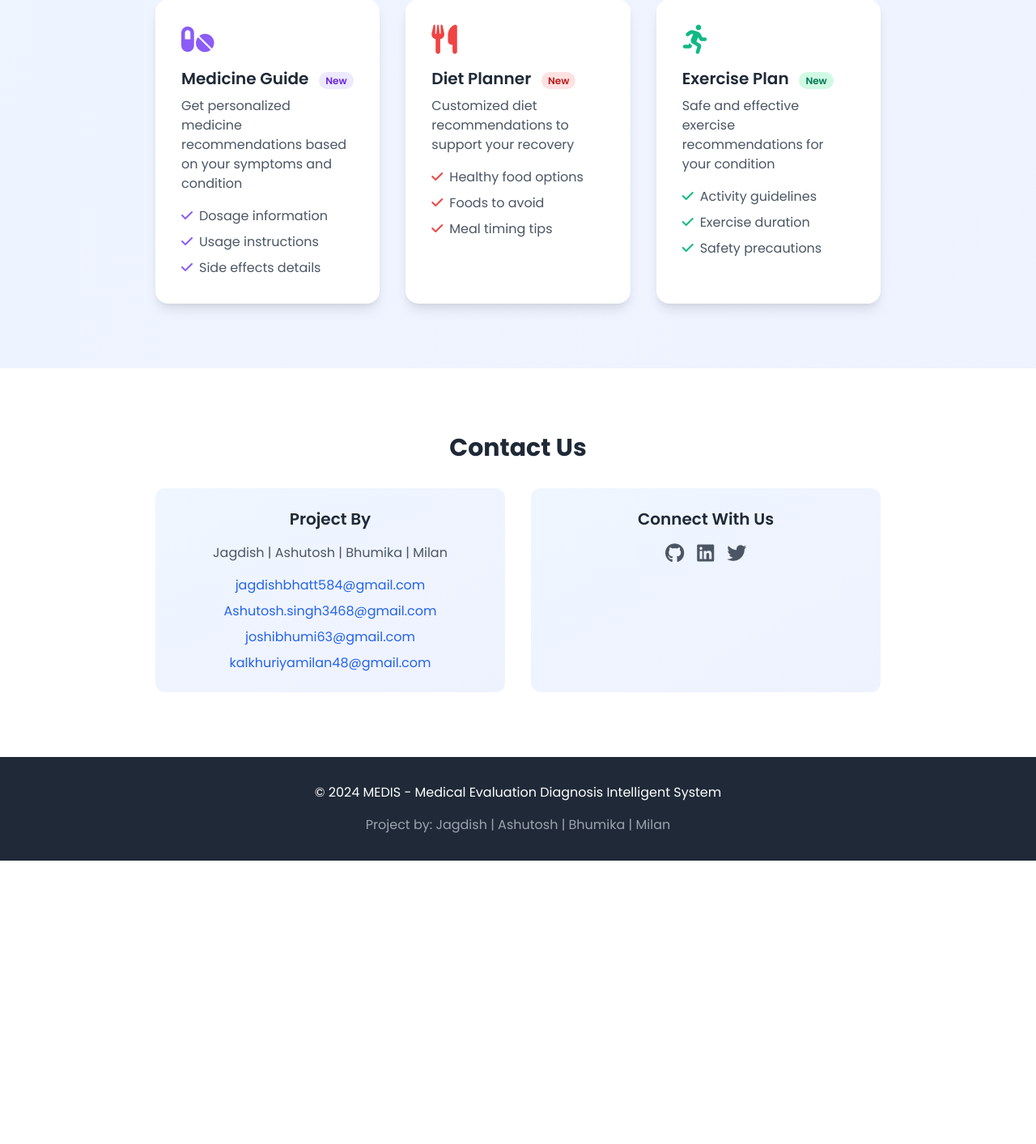
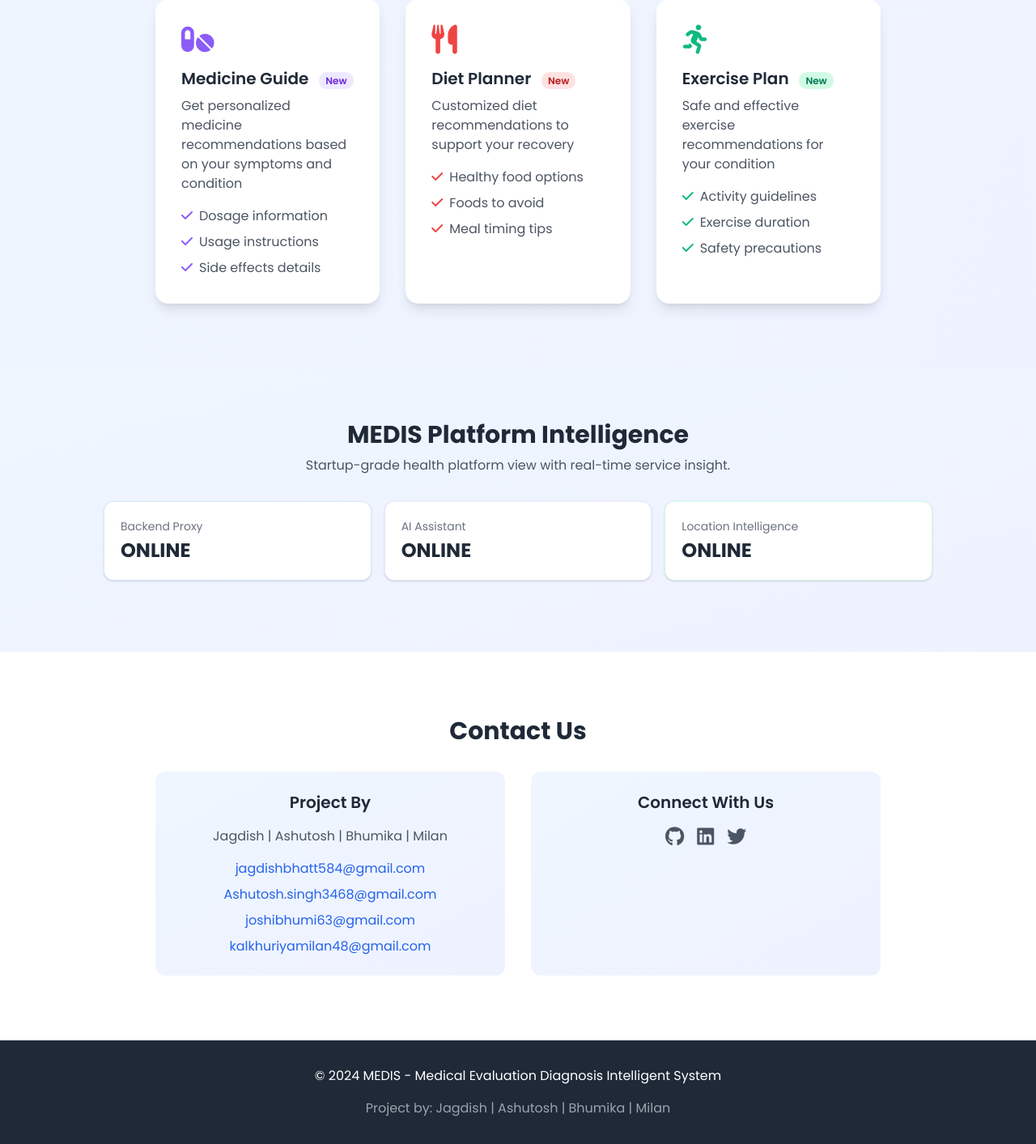
Before and after one commit to ashutosh-singh3468/MEDIS-medical-evaluation-diagonosis-intelligent-system, a Flask app: page / in a window 1280 px wide. Shown: the part 1473-2886 px from the top of the page at 81% size. Before the commit the page ends 2536 px from the top, so only its background shows below. Run offline with Flask 3, Linux system fonts and the light colour scheme.

Commit message:
Upgrade MEDIS platform with secure config and product-grade UX

```diff
--- a/frontend/server.py
+++ b/frontend/server.py
@@ -20,6 +20,7 @@ from database.models import User, LoginHistory, get_session
 from datetime import datetime, date
 
 app = Flask(__name__, static_folder='static')
+load_dotenv()
 
 # Enable CORS properly for local development
 CORS(app, resources={
@@ -36,8 +37,16 @@ app.secret_key = os.getenv('SECRET_KEY', 'medis_default_secret_key')
 backend_process = None
 BACKEND_PORT = int(os.getenv('BACKEND_PORT', 5001))
 
-# Configure Gemini API key directly
-genai.configure(api_key='AIzaSyBxpdGmZflrGJOEQSMSL6BqEUg57FCjNoo')
+GEMINI_API_KEY = os.getenv('GEMINI_API_KEY')
+ORS_API_KEY = os.getenv('ORS_API_KEY')
+
+
+def configure_gemini() -> bool:
+    """Configure Gemini client from environment and return availability."""
+    if not GEMINI_API_KEY:
+        return False
+    genai.configure(api_key=GEMINI_API_KEY)
+    return True
 
 logger = logging.getLogger(__name__)
 
@@ -296,7 +305,9 @@ def nearby_healthcare_ors():
     data = request.get_json()
     lat = data.get('lat')
     lng = data.get('lng')
-    ORS_API_KEY = "5b3ce3597851110001cf62480b4c7f467e6045d299996beaf374a83f"
+    if not ORS_API_KEY:
+        return jsonify({'error': 'Nearby healthcare service is not configured'}), 503
+
     url = "https://api.openrouteservice.org/pois"
     headers = {
         "Authorization": ORS_API_KEY,
@@ -316,7 +327,9 @@ def nearby_healthcare_ors():
             "categories": ["healthcare.hospital", "healthcare.clinic", "healthcare.pharmacy"]
         }
     }
-    resp = requests.post(url, headers=headers, json=body)
+    resp = requests.post(url, headers=headers, json=body, timeout=15)
+    if resp.status_code != 200:
+        return jsonify({'error': 'Unable to fetch nearby healthcare', 'details': resp.text}), resp.status_code
     pois = resp.json().get('features', [])
     hospitals = []
     for poi in pois:
@@ -354,7 +367,9 @@ def nearby_pois():
     lat = data.get('lat')
     lng = data.get('lng')
     category = data.get('category', 'healthcare.hospital')  # default to hospital
-    ORS_API_KEY = "YOUR_ORS_API_KEY"
+    if not ORS_API_KEY:
+        return jsonify({'error': 'Nearby POI service is not configured'}), 503
+
     url = "https://api.openrouteservice.org/pois"
     headers = {
         "Authorization": ORS_API_KEY,
@@ -374,7 +389,9 @@ def nearby_pois():
             "categories": [category]
         }
     }
-    resp = requests.post(url, headers=headers, json=body)
+    resp = requests.post(url, headers=headers, json=body, timeout=15)
+    if resp.status_code != 200:
+        return jsonify({'error': 'Unable to fetch nearby POIs', 'details': resp.text}), resp.status_code
     pois = resp.json().get('features', [])
     results = []
     for poi in pois:
@@ -448,7 +465,11 @@ def proxy_predict():
 def test_gemini():
     try:
         # Configure the API
-        genai.configure(api_key='AIzaSyBxpdGmZflrGJOEQSMSL6BqEUg57FCjNoo')
+        if not configure_gemini():
+            return jsonify({
+                'status': 'error',
+                'message': 'Gemini API is not configured. Set GEMINI_API_KEY.'
+            }), 503
 
         # Create a simple model
         model = genai.GenerativeModel('gemini-pro')
@@ -490,7 +511,13 @@ def chat():
 
         try:
             # Configure API
-            genai.configure(api_key='AIzaSyBxpdGmZflrGJOEQSMSL6BqEUg57FCjNoo')
+            if not configure_gemini():
+                return jsonify({
+                    'response': (
+                        'MEDIS assistant is running in safe fallback mode. '
+                        'Please set GEMINI_API_KEY to enable AI chat responses.'
+                    )
+                }), 200
 
             # List available models first
             available_models = genai.list_models()
@@ -548,6 +575,27 @@ def chat():
             'error': 'An unexpected error occurred. Please try again.'
         }), 500
 
+
+@app.route('/api/platform-overview', methods=['GET'])
+def platform_overview():
+    """Small product-grade endpoint for the homepage/product panels."""
+    return jsonify({
+        'project': 'MEDIS',
+        'release': '2.0',
+        'features': [
+            'AI disease triage',
+            'Recommendation engine',
+            'Emergency support actions',
+            'Nearby healthcare discovery',
+            'Session-based prediction insights'
+        ],
+        'services': {
+            'backend_proxy': 'online',
+            'ai_chat': 'online' if bool(GEMINI_API_KEY) else 'fallback',
+            'location_intelligence': 'online' if bool(ORS_API_KEY) else 'offline'
+        }
+    })
+
 if __name__ == '__main__':
     try:
         # Start the backend first
--- a/frontend/static/script.js
+++ b/frontend/static/script.js
@@ -17,9 +17,79 @@ document.addEventListener('DOMContentLoaded', () => {
     const warningSection = document.getElementById('warningSection');
     const warningText = document.getElementById('warningText');
     const form = document.getElementById('prediction-form');
+    const healthScore = document.getElementById('healthScore');
+    const healthScoreLabel = document.getElementById('healthScoreLabel');
+    const recentPredictions = document.getElementById('recentPredictions');
+    const clearPredictionHistoryBtn = document.getElementById('clearPredictionHistoryBtn');
 
     // Set to store symptoms
     window.symptoms = new Set();
+
+
+    function getSeverityWeight(symptomText) {
+        const symptom = symptomText.toLowerCase();
+        const highRiskKeywords = ['chest pain', 'shortness of breath', 'severe', 'faint', 'blood', 'unconscious'];
+        const mediumRiskKeywords = ['fever', 'vomiting', 'dizziness', 'fatigue', 'dehydration'];
+
+        if (highRiskKeywords.some(k => symptom.includes(k))) return 20;
+        if (mediumRiskKeywords.some(k => symptom.includes(k))) return 10;
+        return 5;
+    }
+
+    function updateHealthScore() {
+        if (!healthScore || !healthScoreLabel) return;
+        const selected = Array.from(window.symptoms);
+        if (!selected.length) {
+            healthScore.textContent = '--';
+            healthScoreLabel.textContent = 'Add symptoms for live triage scoring.';
+            return;
+        }
+
+        const raw = selected.reduce((sum, symptom) => sum + getSeverityWeight(symptom), 0);
+        const score = Math.min(100, raw);
+        healthScore.textContent = String(score);
+
+        if (score >= 70) {
+            healthScoreLabel.textContent = 'High priority: seek medical consultation quickly.';
+            healthScore.className = 'text-4xl font-bold text-red-600 mt-2';
+        } else if (score >= 40) {
+            healthScoreLabel.textContent = 'Moderate priority: monitor and consult if symptoms persist.';
+            healthScore.className = 'text-4xl font-bold text-yellow-600 mt-2';
+        } else {
+            healthScoreLabel.textContent = 'Low to moderate risk based on current symptom set.';
+            healthScore.className = 'text-4xl font-bold text-green-600 mt-2';
+        }
+    }
+
+    function renderRecentPredictions() {
+        if (!recentPredictions) return;
+        const saved = JSON.parse(localStorage.getItem('medis_recent_predictions') || '[]');
+        if (!saved.length) {
+            recentPredictions.innerHTML = '<p>No predictions yet. Run your first analysis.</p>';
+            return;
+        }
+
+        recentPredictions.innerHTML = saved.map(item => `
+            <div class="border border-gray-100 rounded-lg p-3 bg-gray-50">
+                <p class="font-semibold text-gray-800">${item.disease} <span class="text-xs text-gray-500">(${item.confidence}%)</span></p>
+                <p class="text-xs text-gray-500 mt-1">Symptoms: ${item.symptoms}</p>
+                <p class="text-xs text-gray-400 mt-1">${item.timestamp}</p>
+            </div>
+        `).join('');
+    }
+
+    function savePredictionSnapshot(prediction, symptoms) {
+        const saved = JSON.parse(localStorage.getItem('medis_recent_predictions') || '[]');
+        saved.unshift({
+            disease: prediction.disease,
+            confidence: (prediction.confidence * 100).toFixed(1),
+            symptoms: symptoms.join(', '),
+            timestamp: new Date().toLocaleString()
+        });
+        localStorage.setItem('medis_recent_predictions', JSON.stringify(saved.slice(0, 5)));
+        renderRecentPredictions();
+    }
+
 
     // Add symptom when clicking the Add button
     if (addSymptomBtn) {
@@ -95,6 +165,7 @@ document.addEventListener('DOMContentLoaded', () => {
         console.log('Updating symptoms list with:', Array.from(window.symptoms)); // Debug
 
         symptomsList.innerHTML = '';
+        updateHealthScore();
         window.symptoms.forEach(symptom => {
             const tag = document.createElement('div');
             tag.className = 'symptom-tag';
@@ -204,6 +275,7 @@ document.addEventListener('DOMContentLoaded', () => {
                 // Display top prediction
                 if (data.predictions && data.predictions.length > 0) {
                     const topPred = data.predictions[0];
+                    savePredictionSnapshot(topPred, currentSymptoms);
                     console.log('Top prediction:', topPred); // Debug log
 
                     if (topPrediction) {
@@ -426,6 +498,17 @@ document.addEventListener('DOMContentLoaded', () => {
         }
     }
 
+
+    renderRecentPredictions();
+    updateHealthScore();
+
+    if (clearPredictionHistoryBtn) {
+        clearPredictionHistoryBtn.addEventListener('click', () => {
+            localStorage.removeItem('medis_recent_predictions');
+            renderRecentPredictions();
+        });
+    }
+
     // Add suggested symptoms
     addSuggestedSymptoms();
 
--- a/frontend/templates/index.html
+++ b/frontend/templates/index.html
@@ -151,6 +151,33 @@
             </div>
         </div>
     </section>
+
+
+    <section id="platform" class="py-16 bg-gradient-to-br from-slate-50 to-blue-50">
+        <div class="container mx-auto px-4">
+            <div class="max-w-5xl mx-auto">
+                <div class="text-center mb-8">
+                    <h2 class="text-3xl font-bold text-gray-800">MEDIS Platform Intelligence</h2>
+                    <p class="text-gray-600 mt-2">Startup-grade health platform view with real-time service insight.</p>
+                </div>
+                <div class="grid grid-cols-1 md:grid-cols-3 gap-4 mb-6" id="platform-status-grid">
+                    <div class="bg-white rounded-xl p-5 shadow border border-blue-100">
+                        <p class="text-sm text-gray-500">Backend Proxy</p>
+                        <p id="status-backend" class="text-2xl font-bold text-gray-800 mt-1">Checking...</p>
+                    </div>
+                    <div class="bg-white rounded-xl p-5 shadow border border-purple-100">
+                        <p class="text-sm text-gray-500">AI Assistant</p>
+                        <p id="status-ai" class="text-2xl font-bold text-gray-800 mt-1">Checking...</p>
+                    </div>
+                    <div class="bg-white rounded-xl p-5 shadow border border-green-100">
+                        <p class="text-sm text-gray-500">Location Intelligence</p>
+                        <p id="status-location" class="text-2xl font-bold text-gray-800 mt-1">Checking...</p>
+                    </div>
+                </div>
+            </div>
+        </div>
+    </section>
+
 
     <!-- Contact Section -->
     <section id="contact" class="py-20 bg-white">
@@ -430,5 +457,23 @@
             }
         });
     </script>
+
+    <script>
+        async function hydratePlatformStatus() {
+            try {
+                const response = await fetch('/api/platform-overview');
+                const data = await response.json();
+                document.getElementById('status-backend').textContent = data.services.backend_proxy.toUpperCase();
+                document.getElementById('status-ai').textContent = data.services.ai_chat.toUpperCase();
+                document.getElementById('status-location').textContent = data.services.location_intelligence.toUpperCase();
+            } catch (error) {
+                document.getElementById('status-backend').textContent = 'UNKNOWN';
+                document.getElementById('status-ai').textContent = 'UNKNOWN';
+                document.getElementById('status-location').textContent = 'UNKNOWN';
+            }
+        }
+        hydratePlatformStatus();
+    </script>
+
 </body>
 </html>
```
Also changed, not shown: frontend/templates/prediction.html (+19 -0 lines), requirements.txt (added, +11 -0 lines), README.md, 1 other file.
